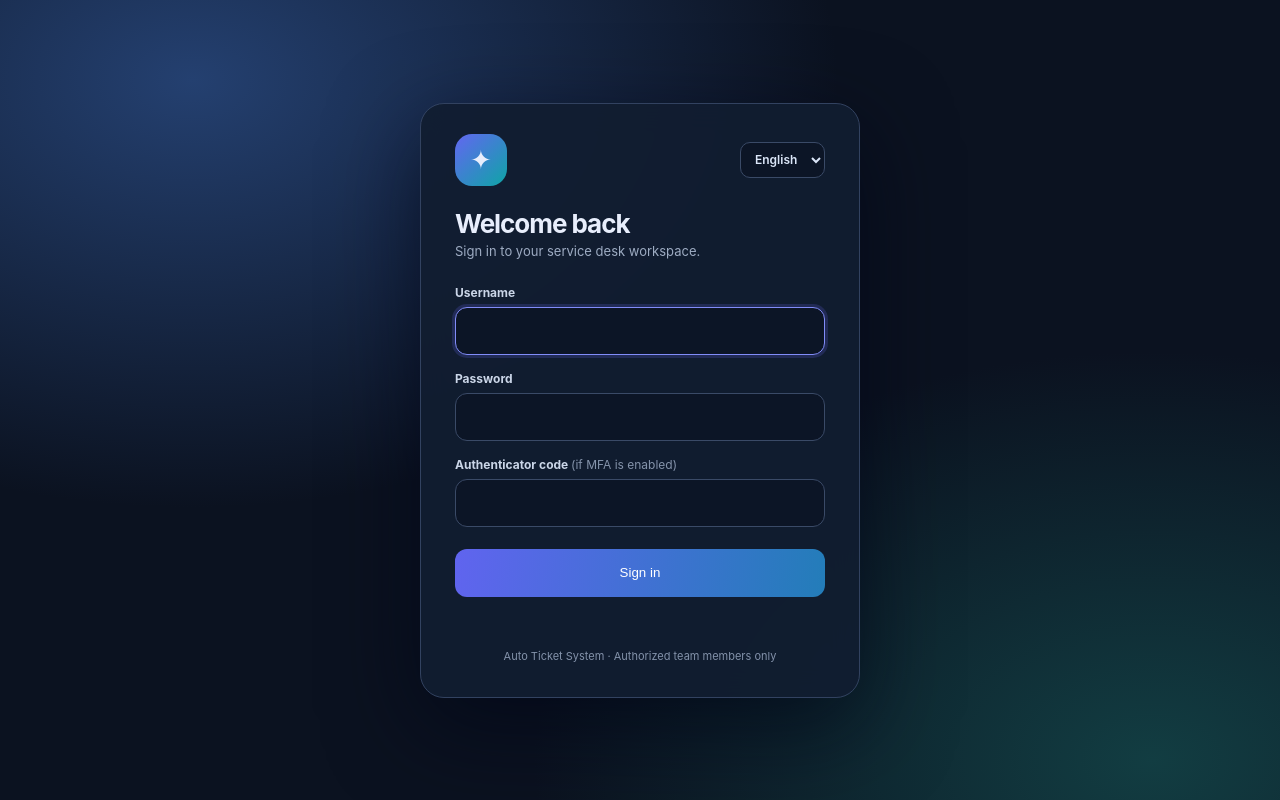
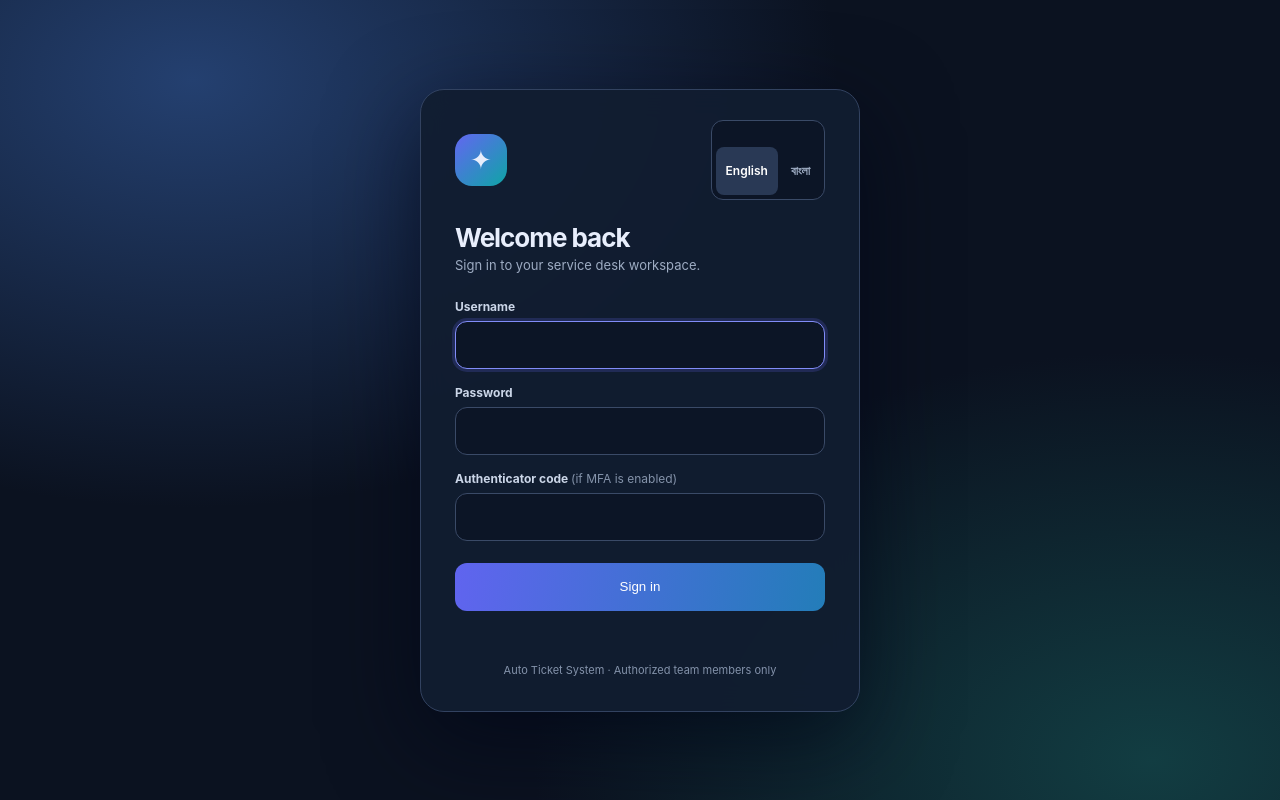
Before and after one commit to jaberpatwary/OSTKT, a plain HTML site: page static/login.html in a window 1280 px wide. Drawn offline with Linux system fonts and the light colour scheme.

Commit message:
Make login language choices visible

```diff
--- a/static/login.html
+++ b/static/login.html
@@ -9,7 +9,7 @@
     :root{color-scheme:dark;font-family:Manrope,Inter,Segoe UI,sans-serif;background:#0b1220;color:#e8eefc}
     *{box-sizing:border-box}body{margin:0;min-height:100vh;display:grid;place-items:center;padding:24px;background:radial-gradient(ellipse at 15% 10%,#244070 0,transparent 42%),radial-gradient(ellipse at 90% 95%,#123d42 0,transparent 38%),#0b1220}
     .card{width:min(440px,100%);padding:30px 34px 34px;border:1px solid #324260;border-radius:24px;background:#121d30eF;box-shadow:0 28px 90px #020617aa;backdrop-filter:blur(14px)}
-    .topbar{display:flex;align-items:center;justify-content:space-between;gap:16px}.language{height:36px;border:1px solid #3a4a67;border-radius:10px;background:#0c1526;padding:0 10px;color:#dbe6f8;font:600 12px Inter,Segoe UI,sans-serif;cursor:pointer}
+    .topbar{display:flex;align-items:center;justify-content:space-between;gap:16px}.language-switch{display:inline-flex;align-items:center;gap:3px;padding:4px;border:1px solid #3a4a67;border-radius:12px;background:#0c1526}.language-option{border:0;border-radius:8px;background:transparent;padding:7px 10px;color:#9eacc3;font:600 12px Inter,Segoe UI,sans-serif;cursor:pointer}.language-option[aria-pressed="true"]{background:#293955;color:#fff}
     .mark{display:grid;place-items:center;width:52px;height:52px;border-radius:17px;background:linear-gradient(135deg,#6366f1,#0ea5a6);font-size:26px}
     h1{margin:22px 0 4px;font-size:26px;letter-spacing:-.04em}.sub{margin:0 0 26px;color:#9eacc3;font-size:13px}
     label{display:block;margin:16px 0 7px;color:#cbd6e8;font-size:12px;font-weight:700}
@@ -23,10 +23,10 @@
   <main class="card">
     <div class="topbar">
       <div class="mark" aria-hidden="true">✦</div>
-      <select class="language" id="languageSelect" aria-label="Language">
-        <option value="en">English</option>
-        <option value="bn">বাংলা</option>
-      </select>
+      <div class="language-switch" role="group" aria-label="Language">
+        <button class="language-option" type="button" data-language="en" aria-pressed="true">English</button>
+        <button class="language-option" type="button" data-language="bn" aria-pressed="false">বাংলা</button>
+      </div>
     </div>
     <h1 id="welcomeTitle">Welcome back</h1>
     <p class="sub" id="welcomeSubtitle">Sign in to your service desk workspace.</p>
@@ -47,7 +47,8 @@
       const form = document.getElementById('loginForm');
       const button = document.getElementById('submitButton');
       const error = document.getElementById('loginError');
-      const languageSelect = document.getElementById('languageSelect');
+      const languageButtons = Array.from(document.querySelectorAll('[data-language]'));
+      let currentLanguage = 'en';
       const translations = {
         en: { title: 'Sign in · Auto Ticket System', welcome: 'Welcome back', subtitle: 'Sign in to your service desk workspace.', language: 'Language', username: 'Username', password: 'Password', authCode: 'Authenticator code', mfaHint: '(if MFA is enabled)', submit: 'Sign in', signing: 'Signing in…', footer: 'Auto Ticket System · Authorized team members only', failed: 'Could not sign in.' },
         bn: { title: 'সাইন ইন · Auto Ticket System', welcome: 'আবার স্বাগতম', subtitle: 'আপনার সার্ভিস ডেস্কে সাইন ইন করুন।', language: 'ভাষা', username: 'ইউজারনেম', password: 'পাসওয়ার্ড', authCode: 'অথেন্টিকেটর কোড', mfaHint: '(MFA চালু থাকলে)', submit: 'সাইন ইন', signing: 'সাইন ইন হচ্ছে…', footer: 'Auto Ticket System · শুধু অনুমোদিত টিম সদস্যদের জন্য', failed: 'সাইন ইন করা যায়নি।' }
@@ -59,35 +60,35 @@
         document.title = t.title;
         document.getElementById('welcomeTitle').textContent = t.welcome;
         document.getElementById('welcomeSubtitle').textContent = t.subtitle;
-        languageSelect.setAttribute('aria-label', t.language);
         document.getElementById('usernameLabel').textContent = t.username;
         document.getElementById('passwordLabel').textContent = t.password;
         document.getElementById('authCodeLabel').textContent = t.authCode;
         document.getElementById('mfaHint').textContent = t.mfaHint;
         document.getElementById('footerText').textContent = t.footer;
         if (button.dataset.state === 'idle') button.textContent = t.submit;
-        languageSelect.value = selected;
+        currentLanguage = selected;
+        languageButtons.forEach((languageButton) => languageButton.setAttribute('aria-pressed', String(languageButton.dataset.language === selected)));
         try { localStorage.setItem('ost-login-language', selected); } catch (_) {}
       };
       try {
         const savedLanguage = localStorage.getItem('ost-login-language');
         setLanguage(savedLanguage && translations[savedLanguage] ? savedLanguage : 'en');
       } catch (_) { setLanguage('en'); }
-      languageSelect.addEventListener('change', () => setLanguage(languageSelect.value));
+      languageButtons.forEach((languageButton) => languageButton.addEventListener('click', () => setLanguage(languageButton.dataset.language)));
       form.addEventListener('submit', async (event) => {
-        event.preventDefault(); error.textContent = ''; button.disabled = true; button.dataset.state = 'busy'; button.textContent = translations[languageSelect.value].signing;
+        event.preventDefault(); error.textContent = ''; button.disabled = true; button.dataset.state = 'busy'; button.textContent = translations[currentLanguage].signing;
         try {
           const response = await fetch('/api/auth/login', {
             method: 'POST', headers: { 'Content-Type': 'application/json' },
             body: JSON.stringify({ username: document.getElementById('username').value, password: document.getElementById('password').value, otp_code: document.getElementById('otpCode').value })
           });
           const data = await response.json().catch(() => ({}));
-          if (!response.ok) throw new Error(data.error || translations[languageSelect.value].failed);
+          if (!response.ok) throw new Error(data.error || translations[currentLanguage].failed);
           const next = new URLSearchParams(location.search).get('next') || '/dashboard';
           location.replace(next.startsWith('/') && !next.startsWith('//') ? next : '/dashboard');
         } catch (err) {
-          error.textContent = err.message || translations[languageSelect.value].failed;
-          button.disabled = false; button.dataset.state = 'idle'; button.textContent = translations[languageSelect.value].submit;
+          error.textContent = err.message || translations[currentLanguage].failed;
+          button.disabled = false; button.dataset.state = 'idle'; button.textContent = translations[currentLanguage].submit;
         }
       });
     })();
```
